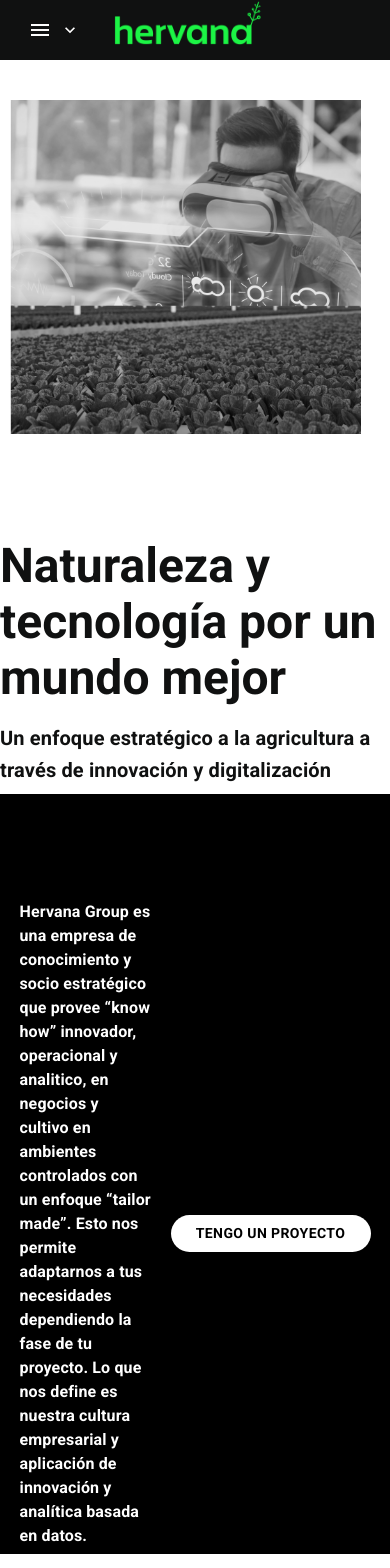
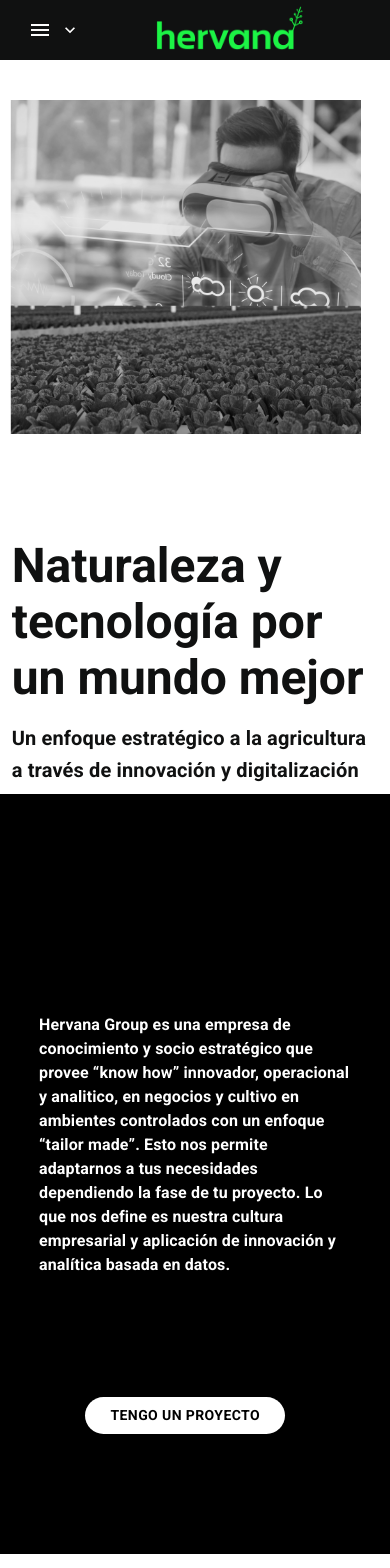
Before and after one commit to EsquizoDEV/hervana, a React (Create React App) app: page / in a window 390 px wide. Shown: the top 1568 px of the page. Built offline with nearby package versions, Linux system fonts and the light colour scheme.

Commit message:
navbar-footer fixes

```diff
--- a/src/components/core/Footer.jsx
+++ b/src/components/core/Footer.jsx
@@ -2,6 +2,9 @@ import { Stack, Typography } from '@mui/material';
 import Box from '@mui/material/Box'
 import colors from '../../utils/colorimetría';
 import SocialMenu from '../navigation/components/SocialMenu'
+import Logo from '../../assets/images/HERVANA LOGO.png'
+import history from '../../history';
+
 
 export const Footer = ({ isMobile }) => {
     return (
@@ -23,7 +26,7 @@ export const Footer = ({ isMobile }) => {
                     <Stack
                         id="items-container"
                         direction={isMobile ? "column" : "row" }
-                        justifyContent="space-between"
+                        justifyContent="space-evenly"
                         alignItems="center"
                         //className={classes.container}
                         >
@@ -42,9 +45,18 @@ export const Footer = ({ isMobile }) => {
                         justifyContent="center"
                         alignItems="flex-end"
                         spacing={2}
+                    >
+                        <Box
+                            onClick={()=>{
+                                history.push('/');
+                                window.location.reload();}
+                            }
+                            sx={{backgroundColor:"#101111"}}
                         >
-                        <Typography variant="h4" sx={{color: colors.white}}>hervana</Typography>
-                        <Typography variant="h5" sx={{color: colors.white}}>2021</Typography>
+                            <img alt="hervana-logo" id="logo" src={Logo} />
+                        </Box>
+                        {/* <Typography variant="h4" sx={{color: colors.white}}>hervana</Typography> */}
+                        <Typography variant="h4" sx={{color: colors.limeGreen}}>2021</Typography>
                     </Stack>
                 </Stack>
             </Box>
--- a/src/components/navigation/NavBar.jsx
+++ b/src/components/navigation/NavBar.jsx
@@ -4,13 +4,9 @@ import './index.css'
 import { makeStyles } from '@material-ui/core/styles'
 import MainMenu from './components/MainMenu';
 import SocialMenu from './components/SocialMenu'
+import {BrowserRouter as Router} from 'react-router-dom'
 
 const useStyles = makeStyles((theme) => ({
-    logo:{
-        "height": "60px",
-        "background-color": "#101111",
-        "alignSelf": "center",
-    },
     container: {
         position: "fixed",
         top: 0,
@@ -34,21 +30,23 @@ export const NavBar = ({ isMobile, theme }) => {
     return (
         <div id="nav_container" >
             {/* <MenuIcon id="menu-icon"/> */}
-
+            <Router>
                 <Stack
                     id="items-container"
                     direction="row"
                     justifyContent={isMobile ? "flex-start" : "space-evenly"}
                     alignItems="center"
                     className={classes.container}
+                    sx={{width: "100%"}}
                 >
-                <MainMenu isMobile={isMobile} classes={classes} />
+                    <MainMenu isMobile={isMobile} />
                     { isMobile
                     ? undefined
                     : <SocialMenu />
                     }
 
                 </Stack>
+            </Router>
         </div>
     )
 }
--- a/src/components/navigation/components/MainMenu.jsx
+++ b/src/components/navigation/components/MainMenu.jsx
@@ -3,45 +3,49 @@ import {GreenBorderButton} from '../../core/OutlinedButton'
 import {ListButton} from '../../core/ListButton'
 import {SimpleButton} from '../../core/SimpleButton'
 import history from '../../../history'
-import {BrowserRouter as Router} from 'react-router-dom'
 import { HamburgerListButton } from '../../core/HamburgerListButton'
 import { Icon, Stack } from '@mui/material'
 import { Box } from '@mui/system'
 import Logo from '../../../assets/images/HERVANA LOGO.png'
 
 
-const MainMenu = ({ isMobile, classes }) => {
+const MainMenu = ({ isMobile }) => {
     return (
-        <Router>
+        <>
             { isMobile
             ?   <>
                     <HamburgerListButton sx={{zIndex: 9999}}>
                         <Icon>menu</Icon>
                     </HamburgerListButton>
-                    <Stack
+                    {/* <Stack
                         direction="row"
-                        justifyContent="center"
-                        alignItems="stretch"
+                        justifyContent="flex-start"
+                        alignItems="center"
                         sx={{width: "100%"}}
-                    >
+                    > */}
                         <Box
                             onClick={()=>{
                                 history.push('/');
                                 window.location.reload();}
                             }
-                            className={classes.logo}
-                            sx={{backgroundColor:"#101111", alignItems:'center', width:"100%"}}
+                            direction="row"
+                            justifyContent="flex-start"
+                            alignItems="stretch"
+                            spacing={1}
+                            sx={{backgroundColor:"#101111", width:"100%"}}
                         >
-                            <img alt="hervana-logo" id="logo" src={Logo}/>
+                            <img alt="hervana-logo" id="logo" src={Logo} style={{marginLeft:"25%", height:"90%"}}/>
                         </Box>
-                    </Stack>
+                    {/* </Stack> */}
                 </>
             :   <>
-                    <Box onClick={
-                        ()=>{
-                        history.push('/');
-                        window.location.reload();}
-                        } className={classes.logo} sx={{backgroundColor:"#101111"}}>
+                    <Box
+                        onClick={()=>{
+                            history.push('/');
+                            window.location.reload();}
+                        }
+                        sx={{backgroundColor:"#101111"}}
+                    >
                         <img alt="hervana-logo" id="logo" src={Logo}/>
                     </Box>
                     <GreenBorderButton size="small" onClick={()=> {
@@ -68,7 +72,7 @@ const MainMenu = ({ isMobile, classes }) => {
                 </>
             }
 
-        </Router>
+        </>
     )
 }
 
--- a/src/views/landing/LandingPage.jsx
+++ b/src/views/landing/LandingPage.jsx
@@ -1,7 +1,7 @@
 import * as React from 'react';
 import { NavBar } from '../../components/navigation/NavBar';
 import { Footer } from '../../components/core/Footer';
-import { Grid, Box, Typography, Button } from '@mui/material';
+import { Grid, Box, Typography, Button, Stack } from '@mui/material';
 import HeroSection from './components/HeroSection';
 import Pillars from './components/Pillars';
 import PillarsM from './components/PillarsM';
@@ -21,7 +21,7 @@ const  LandingPage = () => {
 
         <div id="body">
             <Grid id="main-container" container>
-            <NavBar sx={{}} id="nav" theme={theme} isMobile={isMobile} />
+            <NavBar sx={{zIndex: 9999}} id="nav" theme={theme} isMobile={isMobile} />
                 <Grid item xs={12} sx={{marginBottom:""}} id="hero-container" container spacing={1} >
                     <Grid sx={{}} id="hero-item-container" item sm={12} md={12}>
                         <HeroSection id="hero-component" isMobile={isMobile} theme={theme} />
@@ -42,6 +42,12 @@ const  LandingPage = () => {
                             zindex:10
 
                         }}>
+                            <Stack
+                                direction={isMobile ? "column" : "row"}
+                                justifyContent={isMobile ? "flex-start" : "space-evenly"}
+                                alignItems="center"
+                                sx={{width: "100%"}}
+                            >
                                 <Typography  sx={{width: isMobile ? "80%" : "60%", marginTop:"100px", marginX:"5%"  }} style={{fontWeight: 'bold', color:"white"}} variant="body1">
                                     Hervana Group es una empresa de conocimiento y socio estratégico que provee
                                     “know how” innovador, operacional y analitico, en negocios y cultivo en ambientes controlados con un
@@ -72,13 +78,13 @@ const  LandingPage = () => {
                                             borderRadius:"30px",
                                             width:200,
                                             maxHeight:"60px",
-                                        zIndex:999
                                         }}
                                     >
                                             Tengo un proyecto
 
                                     </Button>
                                 </Box>
+                            </Stack>
                         </Box>
                     </Grid>
                 </Grid>
@@ -96,7 +102,7 @@ const  LandingPage = () => {
                     justifyContent:'center',
                     }} container spacing={1}>
 
-                    <Processes isMobile={isMobile} id="process-component" />
+                    <Processes href="#procesos" isMobile={isMobile} id="process-component" />
 
                 </Grid>
                 <Grid item xs={12}>
--- a/src/views/landing/components/HeroSection.jsx
+++ b/src/views/landing/components/HeroSection.jsx
@@ -49,8 +49,8 @@ const HeroSection = ({ isMobile, theme }) => {
                         marginBottom: isMobile ? '100px' : '0px'
                     }}>
 
-                        <Typography paragraph sx={{ marginTop:"100px"}} style={{color:"#101111", fontWeight:"bold"}} variant="h3" theme={theme}>Naturaleza y tecnología por un mundo mejor</Typography>
-                        <Typography variant="h6" sx={{ marginBottom:"200px" }}
+                        <Typography paragraph sx={{ marginTop:"100px", marginX:"3%"}} style={{color:"#101111", fontWeight:"bold"}} variant="h3" theme={theme}>Naturaleza y tecnología por un mundo mejor</Typography>
+                        <Typography variant="h6" sx={{ marginBottom:"200px", marginX:"3%" }}
                         style={{color: "#101111",fontWeight:"bold"}}>Un enfoque estratégico a la agricultura a través de innovación y digitalización</Typography>
 
                     </Box>
--- a/src/views/landing/index.css
+++ b/src/views/landing/index.css
@@ -7,11 +7,13 @@
 
 #body {
     overflow: hidden;
+    z-index: 0;
 }
 
 #nav {
     width: 100%;
     z-index:99999;
+    position: relative;
 }
 
 #hero-container{
```
Also changed, not shown: src/components/core/HamburgerListButton.jsx (+15 -9 lines). Lines whose indentation alone changed are shown as unchanged.
